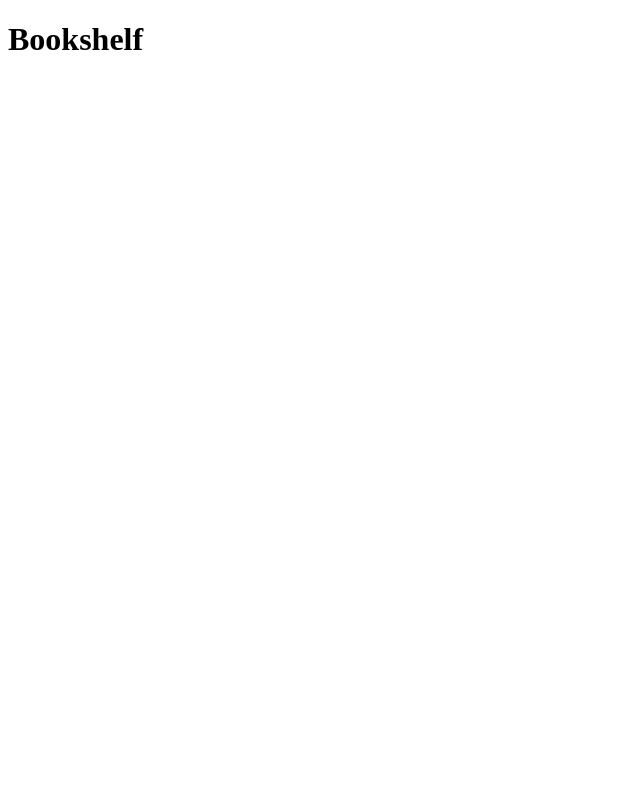
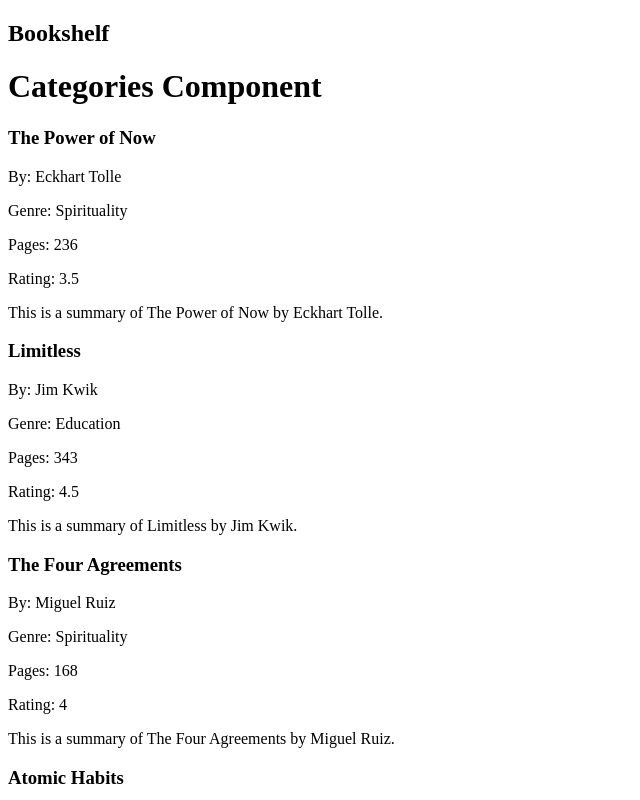
Before and after one commit to JordanShankle/bookshelf, a React (Create React App) app: page / in a window 1280 px wide. Shown: the top 800 px of the page, without its empty margins (0-640 px from the left). Built offline with nearby package versions, Linux system fonts and the light colour scheme.

Commit message:
Render books data on page.

```diff
--- a/src/App.js
+++ b/src/App.js
@@ -1,15 +1,52 @@
+// Sass
 import '../src/styles/App.scss';
 
+// Hooks
+import { useState } from 'react';
+
+// Data
+import booksData from '../src/data/books.json';
+
+// Components
+import Categories from './components/Categories/Categories';
+import Books from './components/Books/Books';
+
+
+const allCategories = ['all', ...new Set(booksData.map((book) => book.category))];
+console.log(allCategories);
 
 
 const App = () => {
 
+  const [books, setBooks] = useState(booksData);
+  const [categories, setCategories] = useState(allCategories);
+
+  const filterBooks = (category) => {
+
+    if (category === 'all') {
+      setBooks(books);
+      return;
+    }
+
+    const newBooks = books.filter((book) => book.category === category)
+    setBooks(newBooks)
+  }
+
 
 
   return (
-    <>
-      <h1>Bookshelf</h1>
-    </>
+    <main>
+
+      <div className="title">
+        <h2>Bookshelf</h2>
+        <div className="underline"></div>
+      </div>
+
+      <Categories categories={categories} filterBooks={filterBooks}  />
+      <Books books={books} />
+
+
+    </main>
   );
 }
 
--- /dev/null
+++ b/src/components/Books/Books.js
@@ -0,0 +1,30 @@
+const Books = ({ books }) => {
+
+
+    return (
+        <>
+            {
+                books.map((book) => {
+                    const { id, title, author, category, pages, summary, rating } = book;
+
+                    return (
+                        <article key={id} className='book'>
+
+                            <h3>{title}</h3>
+                            <p>By: {author}</p>
+                            <p>Genre: {category}</p>
+                            <p>Pages: {pages}</p>
+                            <p>Rating: {rating}</p>
+                            <p>{summary}</p>
+
+                        </article>
+                    )
+
+
+                })
+            }
+        </>
+    );
+}
+
+export default Books;
--- /dev/null
+++ b/src/components/Categories/Categories.js
@@ -0,0 +1,6 @@
+const Categories = () => {
+    return (
+        <h1>Categories Component</h1>    );
+}
+
+export default Categories;
--- a/src/data/books.json
+++ b/src/data/books.json
@@ -1,56 +1,56 @@
 [
   {
-    "id": 1,
+    "id": "1",
     "title": "The Power of Now",
     "author": "Eckhart Tolle",
     "category": "Spirituality",
-    "pages": 236,
+    "pages": "236",
     "summary": "This is a summary of The Power of Now by Eckhart Tolle.",
-    "rating": 3.5
+    "rating": "3.5"
   },
   {
-    "id": 2,
+    "id": "2",
     "title": "Limitless",
     "author": "Jim Kwik",
     "category": "Education",
-    "pages": 343,
+    "pages": "343",
     "summary": "This is a summary of Limitless by Jim Kwik.",
-    "rating": 4.5
+    "rating": "4.5"
   },
   {
-    "id": 3,
+    "id": "3",
     "title": "The Four Agreements",
     "author": "Miguel Ruiz",
     "category": "Spirituality",
-    "pages": 168,
+    "pages": "168",
     "summary": "This is a summary of The Four Agreements by Miguel Ruiz.",
-    "rating": 4
+    "rating": "4"
   },
   {
-    "id": 4,
+    "id": "4",
     "title": "Atomic Habits",
     "author": "James Clear",
     "category": "Self-Growth",
-    "pages": 319,
+    "pages": "319",
     "summary": "This is a summary of Atomic Habits by James Clear.",
-    "rating": 4.5
+    "rating": "4.5"
   },
   {
-    "id": 5,
+    "id": "5",
     "title": "The Almanack of Naval Ravikant",
     "author": "Eric Jorgenson",
     "category": "Self-Growth",
-    "pages": 319,
+    "pages": "244",
     "summary": "This is a summary of The Almanack of Naval Ravikant by Eric Jorgenson.",
-    "rating": 5
+    "rating": "5"
   },
   {
-    "id": 6,
+    "id": "6",
     "title": "Brief Answers to the Big Questions",
     "author": "Stephen Hawking",
     "category": "Science",
-    "pages": 230,
+    "pages": "230",
     "summary": "This is a summary of Brief Answers to the Big Questions by Stephen Hawking.",
-    "rating": 5
+    "rating": "5"
   }
 ]
```
Also changed, not shown: src/components/Books/Books.scss (added), src/components/Categories/Categories.scss (added).
